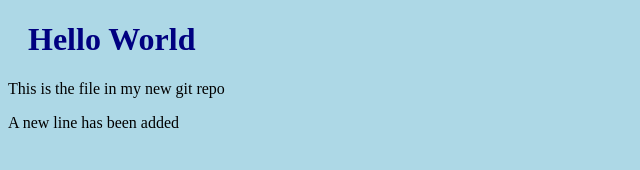
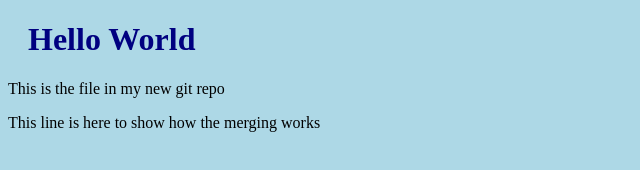
Before and after one commit to digitalwizard101/hello-world, a plain HTML site: page index.html in a window 1280 px wide. Shown: the whole page, without its empty margins (0-640 px from the left). Drawn offline with Linux system fonts and the light colour scheme.

Commit message:
Updated the index.html with emergency fix

```diff
--- a/index.html
+++ b/index.html
@@ -10,6 +10,6 @@
   <body>
     <h1>Hello World</h1>
     <p>This is the file in my new git repo</p>
-    <p>A new line has been added</p>
+    <p>This line is here to show how the merging works</p>
   </body>
 </html>
```
